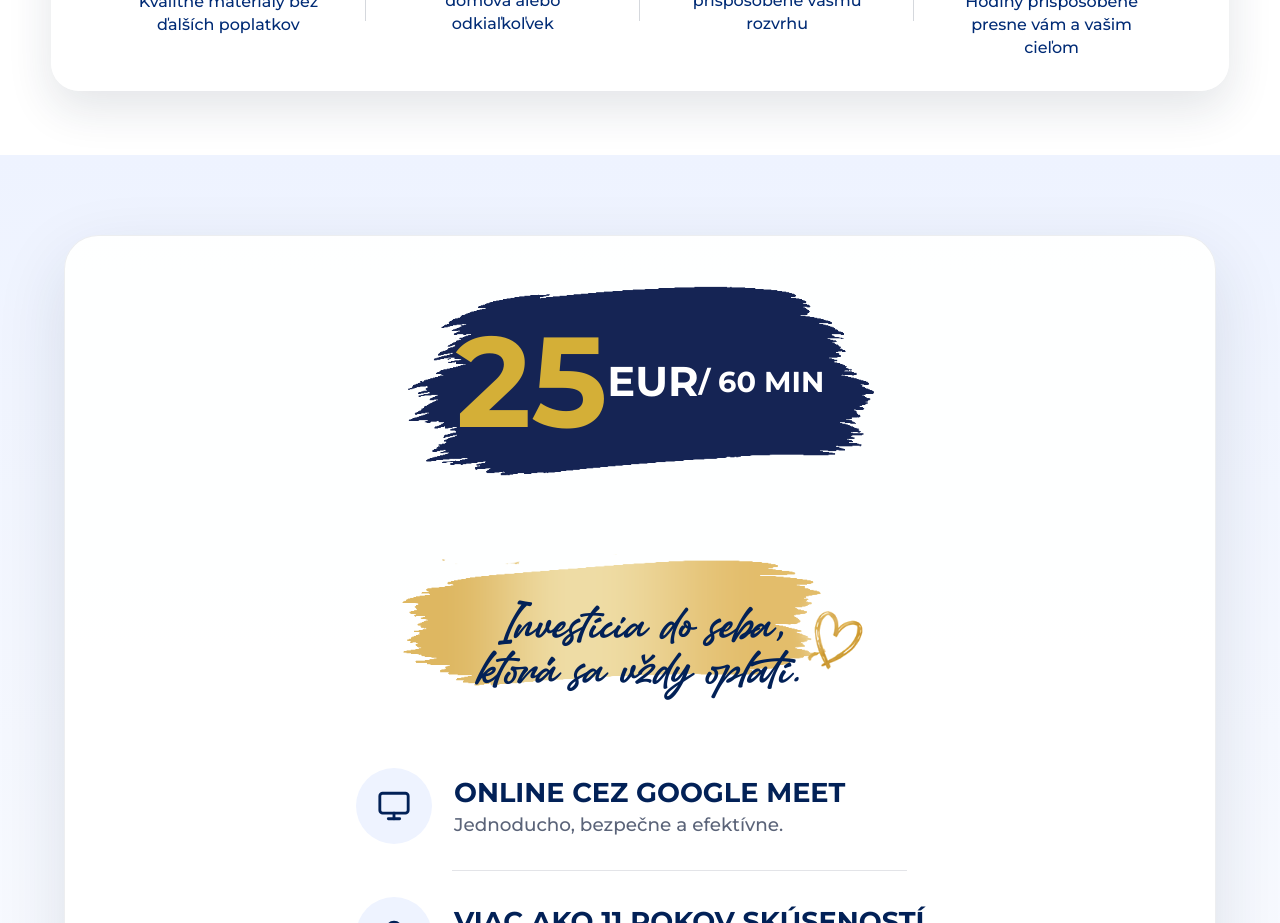
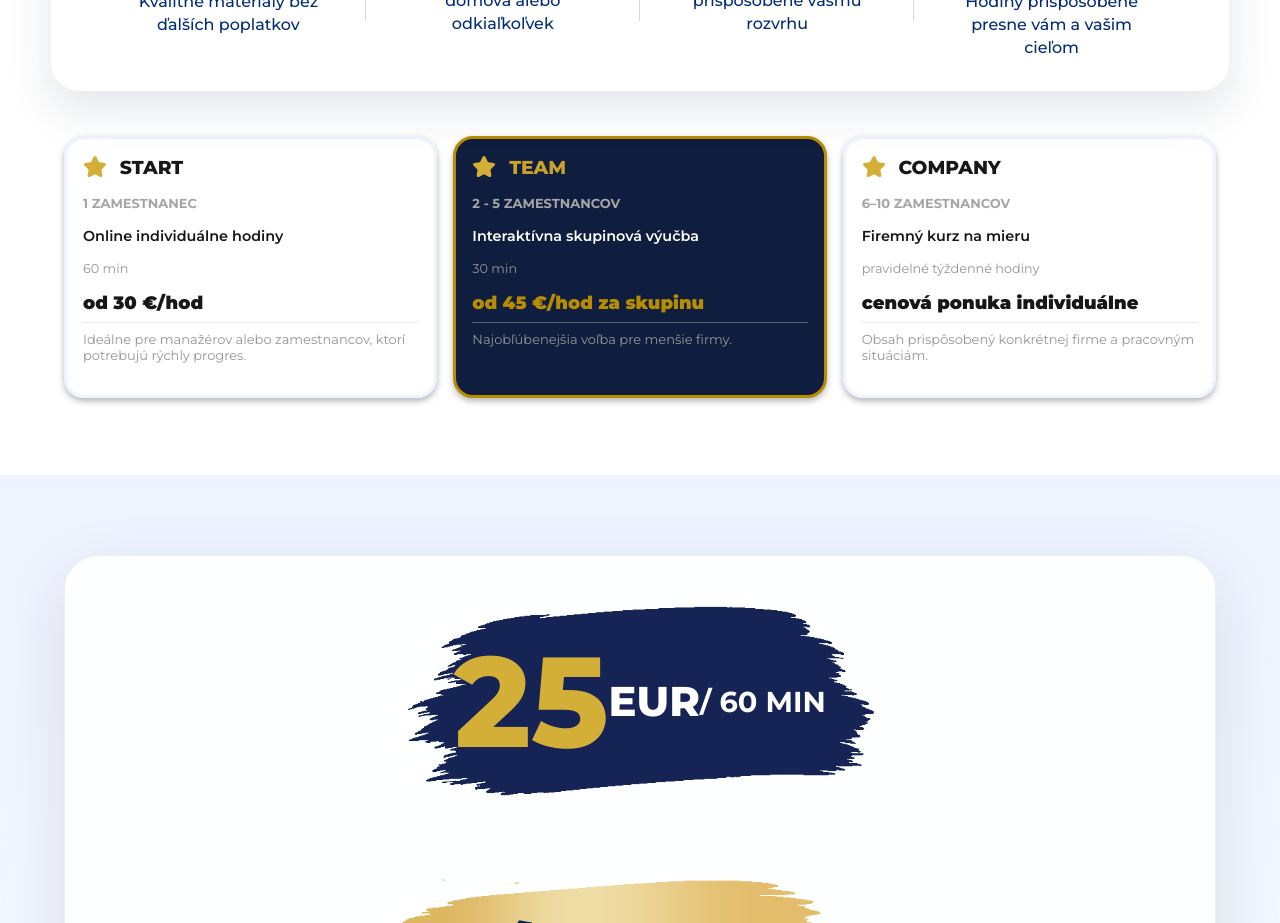
Before and after one commit to adabo4/welsan, a Next.js app: page / in a window 1280 px wide. Shown: the part 1000-1923 px from the top of the page. Built offline with nearby package versions, Linux system fonts and the light colour scheme.

Commit message:
packageCard created

```diff
--- a/src/app/globals.css
+++ b/src/app/globals.css
@@ -7,6 +7,7 @@
   --color-secondary: #b78c00;
   --color-button: #c9a227;
   --color-bullets: #d4af37;
+  --color-border: #eef3ff;
   ;
 
 }
--- a/src/app/layout.tsx
+++ b/src/app/layout.tsx
@@ -9,7 +9,7 @@ import organizationSchema from "@/lib/schema";
 const montSerrat = Montserrat({
   variable: "--font-montserrat",
   subsets: ["latin"],
-  weight: ["400", "500", "600", "700"],
+  weight: ["400", "500", "600", "700", "800", "900"],
 });
 
 const amertha = localFont({
--- a/src/app/page.tsx
+++ b/src/app/page.tsx
@@ -1,7 +1,7 @@
 import Benefits from "@/components/Benefits";
+import CompanyCourses from "@/components/CompanyCourses";
 import Footer from "@/components/Footer";
 import Header from "@/components/Header";
-import Navbar from "@/components/Navbar";
 import PricingCta from "@/components/PricingTca";
 
 export default function Home() {
@@ -9,6 +9,7 @@ export default function Home() {
     <main>
       <Header></Header>
       <Benefits></Benefits>
+      <CompanyCourses></CompanyCourses>
       <PricingCta />
       <Footer></Footer>
     </main>
--- /dev/null
+++ b/src/components/CompanyCourses.tsx
@@ -0,0 +1,37 @@
+import React from "react";
+import PackageCard from "./PackageCard";
+import styles from "./companyCourses.module.css";
+
+export default function CompanyCourses() {
+  return (
+    <>
+      <section className={styles.wrapper}>
+        <PackageCard
+          title="Start"
+          employee="1 Zamestnanec"
+          classes="Online individuálne hodiny"
+          time="60 min"
+          price="od 30 €/hod"
+          footerText="Ideálne pre manažérov alebo zamestnancov, ktorí potrebujú rýchly progres."
+        ></PackageCard>
+        <PackageCard
+          title="Team"
+          employee="2 - 5 zamestnancov"
+          classes="Interaktívna skupinová výučba"
+          time="30 min"
+          price="od 45 €/hod za skupinu"
+          footerText="Najobľúbenejšia voľba pre menšie firmy."
+          variant="featured"
+        ></PackageCard>
+        <PackageCard
+          title="Company"
+          employee="6–10 zamestnancov"
+          classes="Firemný kurz na mieru"
+          time="pravidelné týždenné hodiny"
+          price="cenová ponuka individuálne"
+          footerText="Obsah prispôsobený konkrétnej firme a pracovným situáciám."
+        ></PackageCard>
+      </section>
+    </>
+  );
+}
--- /dev/null
+++ b/src/components/PackageCard.tsx
@@ -0,0 +1,44 @@
+import { Star } from "lucide-react";
+import React from "react";
+import styles from "./packageCard.module.css";
+
+type PackageCardProps = {
+  title: string;
+  employee: string;
+  classes: string;
+  time: string;
+  price: string;
+  footerText: string;
+  variant?: "default" | "featured";
+};
+
+export default function PackageCard({
+  title,
+  employee,
+  classes,
+  time,
+  price,
+  footerText,
+  variant = "default",
+}: PackageCardProps) {
+  return (
+    <article
+      className={`${styles.cardWrapper} ${variant === "featured" ? styles.featured : ""}`}
+    >
+      <header>
+        <div className={styles.titleWrapper}>
+          <Star className={styles.starColor} fill="#d4af37"></Star>
+          <h3 className={`${styles.title} `}>{title}</h3>
+        </div>
+        <p className={styles.employee}>{employee}</p>
+        <p className={styles.classes}>{classes}</p>
+        <p className={styles.time}>{time}</p>
+        <p className={styles.price}>{price}</p>
+      </header>
+
+      <footer className={styles.footer}>
+        <p className={styles.footerText}>{footerText}</p>
+      </footer>
+    </article>
+  );
+}
--- /dev/null
+++ b/src/components/companyCourses.module.css
@@ -0,0 +1,7 @@
+.wrapper {
+    width: min(92%, 1300px);
+    margin: -2rem auto 4rem;
+    padding: .8rem;
+    display: flex;
+    gap: 1rem;
+}
--- /dev/null
+++ b/src/components/packageCard.module.css
@@ -0,0 +1,76 @@
+.cardWrapper {
+    width: 400px;
+    border: 3px var(--color-border) solid;
+    border-radius: 20px;
+    padding: 1rem;
+    font-family: var(--font-montserrat);
+    box-shadow: 0 3px 6px 0px rgba(0, 0, 0, .3);
+
+}
+
+.cardWrapper.featured {
+    background-color: #0f1e3e;
+    border: 3px var(--color-secondary) solid;
+}
+
+.titleWrapper {
+    display: flex;
+    align-items: center;
+    gap: .8rem;
+}
+
+.title {
+    text-transform: uppercase;
+    font-weight: 800;
+}
+
+.featured .title {
+    color: #c9a227;
+}
+
+.featured .classes {
+    color: white;
+}
+
+.featured .price {
+    color: var(--color-secondary)
+}
+
+.starColor {
+    color: var(--color-bullets);
+}
+
+.employee {
+    color: rgb(165, 165, 165);
+    text-transform: uppercase;
+    font-weight: 700;
+    font-size: small;
+    margin: 1rem 0;
+}
+
+.classes {
+    font-weight: 600;
+    font-size: .9rem;
+}
+
+.time {
+    color: rgb(150, 149, 149);
+    font-size: .8rem;
+    margin: 1rem 0;
+}
+
+.price {
+    font-weight: 900;
+    font-size: large;
+}
+
+.footer {
+    border-top: 1px solid rgba(200, 200, 200, 0.394);
+    margin: .5rem 0;
+}
+
+.footerText {
+    color: rgb(150, 149, 149);
+    font-size: small;
+    margin: 0.5rem 0 1rem;
+}
```
